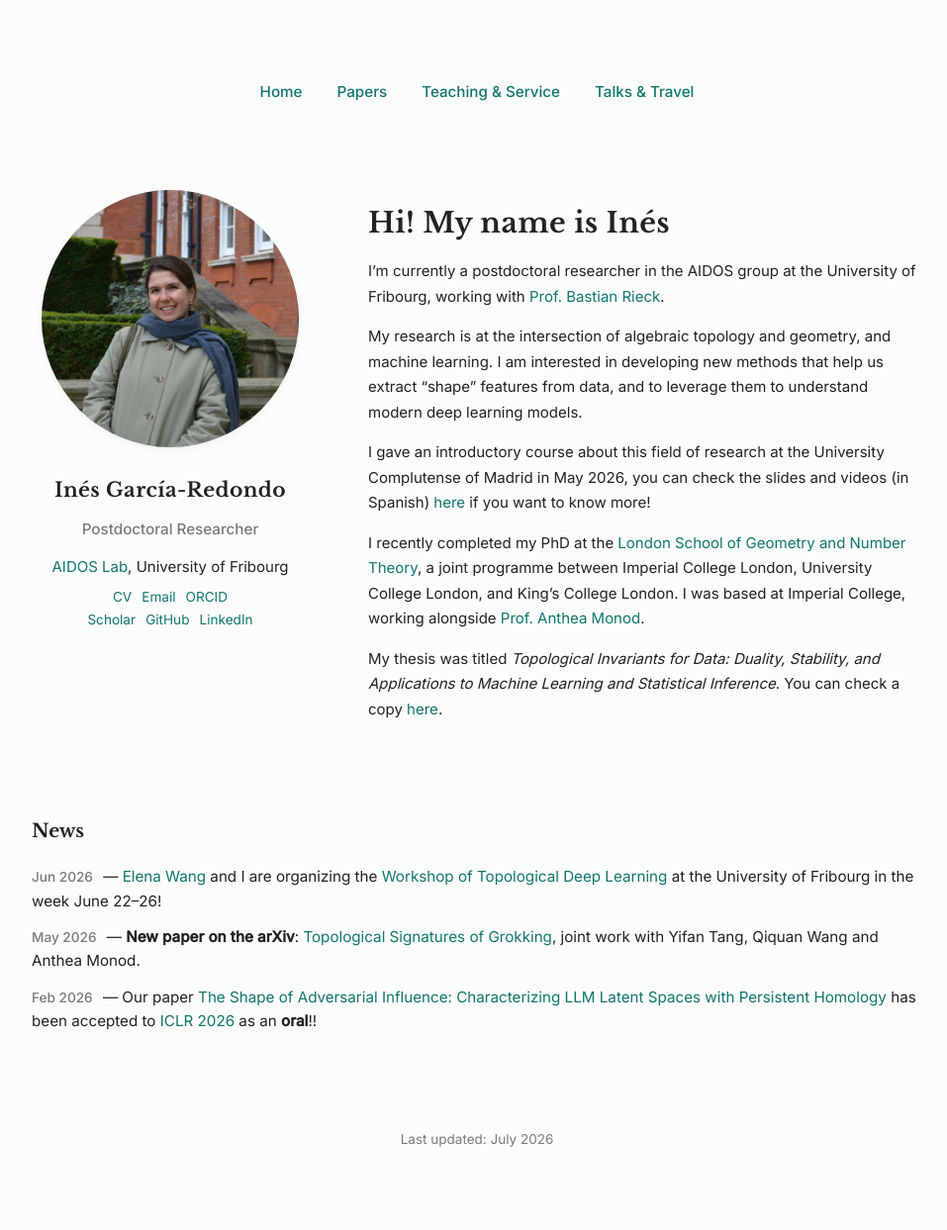
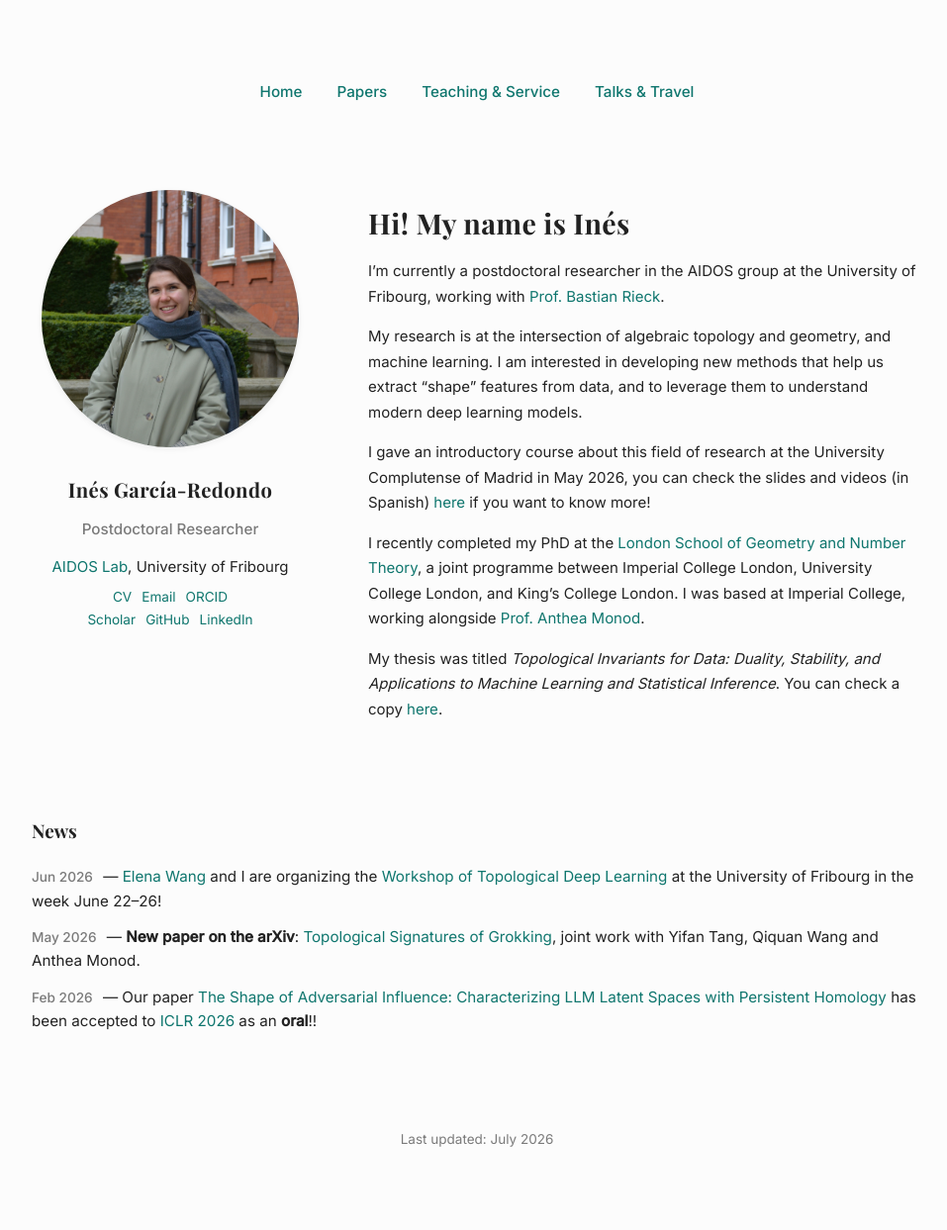
Before and after one commit to inesgare/inesgare.github.io, a Jekyll site: the page built from index.md, in a window 1280 px wide. Shown: the whole page at 99% size, without its empty margins (158-1115 px from the left). Built offline with Jekyll 4.4.1, drawn with Linux system fonts in a browser that asks for light colours.

Commit message:
New fonts

```diff
--- a/_layouts/default.html
+++ b/_layouts/default.html
@@ -4,7 +4,7 @@
   <meta charset="UTF-8">
   <title>{{ page.title }} – {{ site.title }}</title>
   <link rel="stylesheet" href="/style.css">
-  <link href="https://fonts.googleapis.com/css2?family=Libre+Baskerville:wght@700&family=Inter:wght@400;500&display=swap" rel="stylesheet">
+  <link href="https://fonts.googleapis.com/css2?family=Playfair+Display:wght@700&family=Inter:wght@400;500&display=swap" rel="stylesheet">
 </head>
 <body>
 
--- a/style.css
+++ b/style.css
@@ -98,7 +98,7 @@
    ========================= */
 
 h1, h2 {
-  font-family: 'Libre Baskerville', serif;
+  font-family: 'Playfair Display', serif;
   letter-spacing: 0.4px;
 }
 
@@ -242,7 +242,7 @@
 
   font-weight: 700;
   font-size: 1.25em;
-  font-family: 'Libre Baskerville', serif;
+  font-family: 'Playfair Display', serif;
 }
 
 .news-box-content {
```
